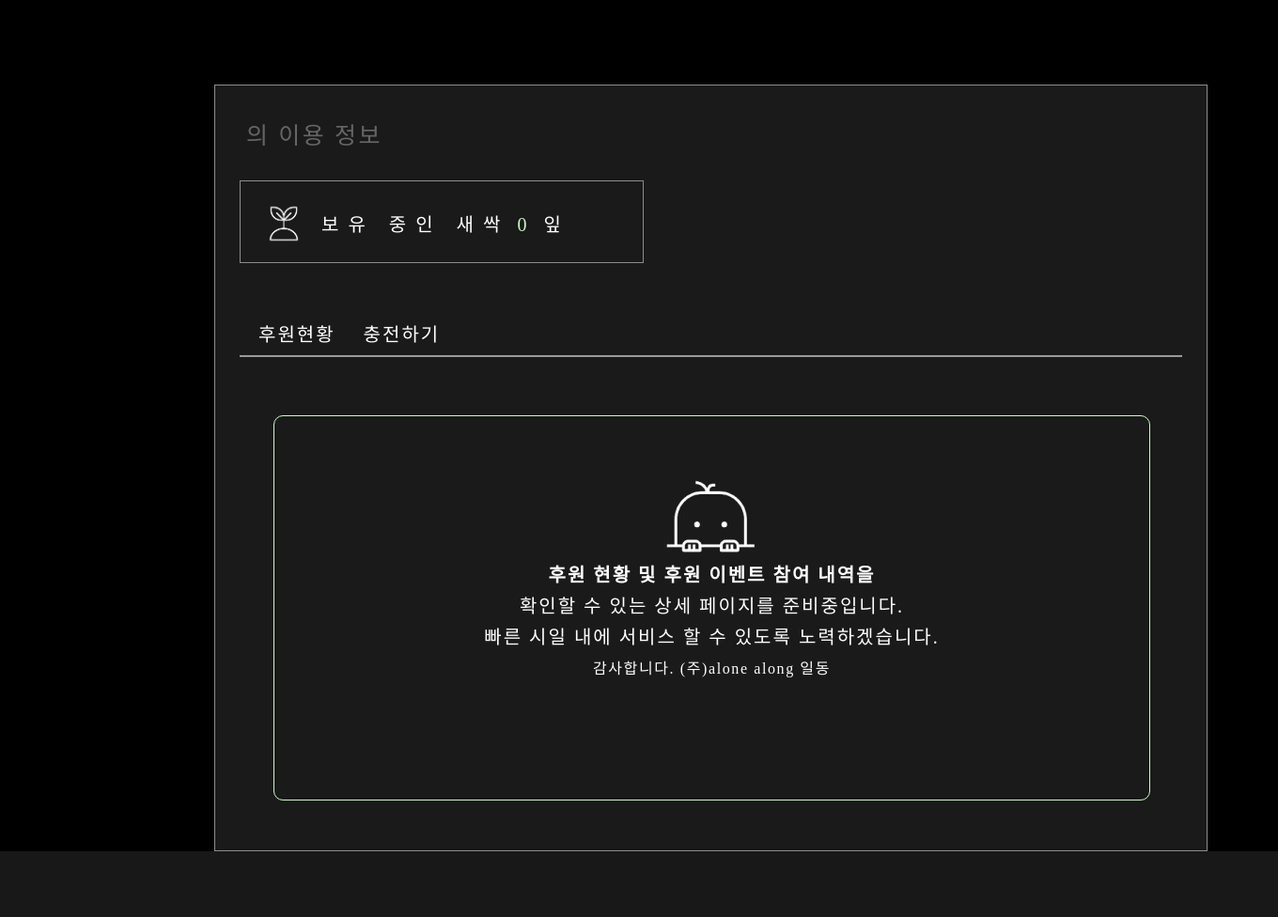
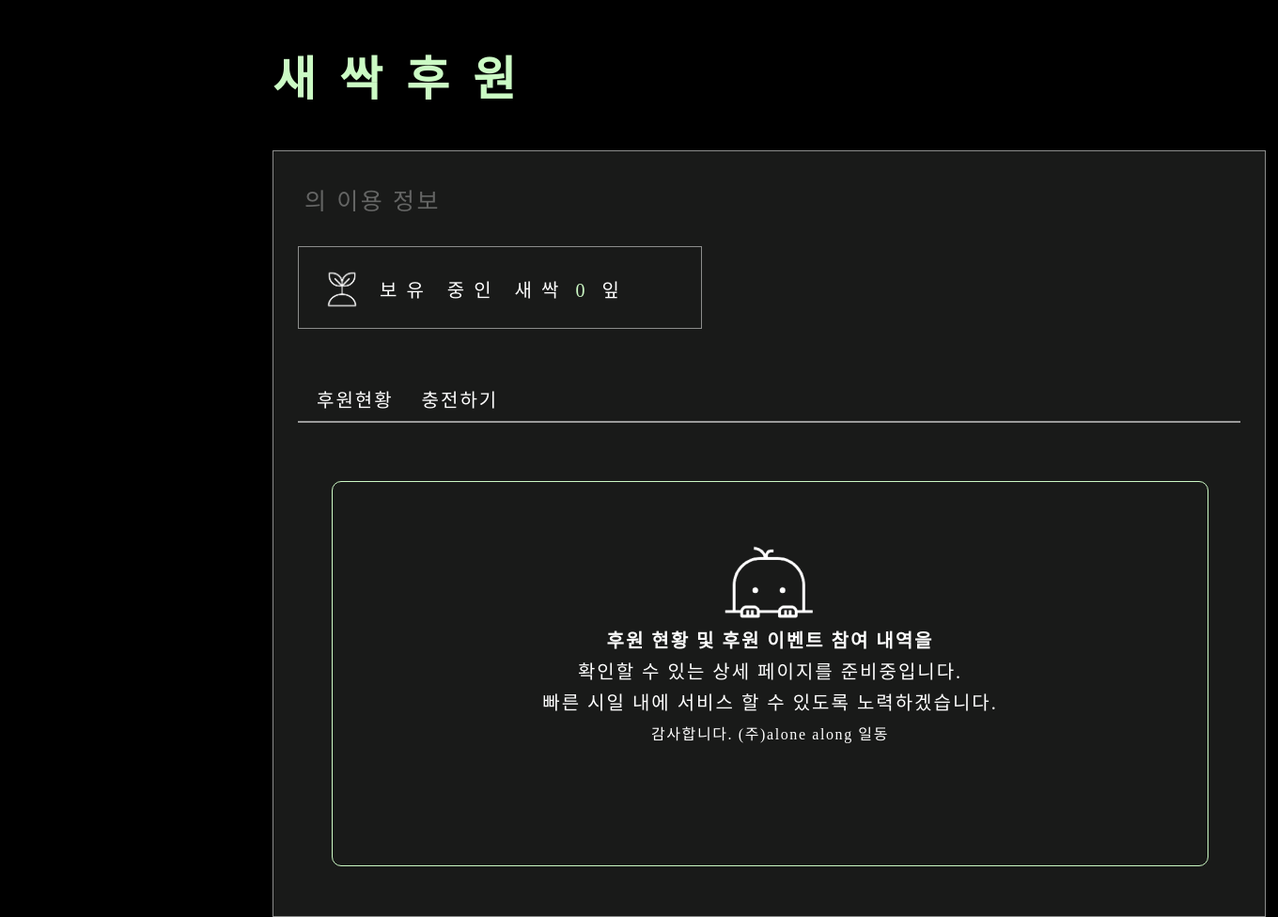
Before and after one commit to sungholion/AloneAlong_Django, a Django app: page /sponsor_status/ in a window 1360 px wide. Shown: the part 60-1036 px from the top of the page at 94% size. Before the commit the page ends 966 px from the top, so only its background shows below. Run offline with Django 4.2, Linux system fonts and the light colour scheme; a user stored in the database is signed in; some libraries are stand-ins or nearby versions.

Commit message:
마이프로필(html에 백 수정), 후원창 2개 완성

```diff
--- a/alongalone/static/css/screen/sponsor/sponsor.css
+++ b/alongalone/static/css/screen/sponsor/sponsor.css
@@ -1,10 +1,11 @@
 
 .top_title {
-    margin-top: 500px;
+    margin-top: 120px;
+    margin-left: 290px;
     font-size: 50px;
     font-weight: 700;
     color: var(--mint);
-    margin-bottom: 10px;
+    margin-bottom: 0;
 }
 
 .content_wrap {
@@ -17,7 +18,7 @@
     height: 814px;
     background-color: rgba(243, 252, 241, 0.1);
     border: 1px solid rgba(255, 255, 255, 0.5);
-    margin: 150px 228px 0 228px;
+    margin: 50px 228px 0 290px;
 }
 
 .content h1 {
--- a/alongalone/templates/myprofile_fin.html
+++ b/alongalone/templates/myprofile_fin.html
@@ -24,7 +24,11 @@
         <div class="profile_left" style="margin-top: 25px;">
             <!-- B : 사용자 사진 -->
             <div class="profile_bg green">
-                <span class="profile_img"></span>
+                <span class="profile_img">
+                    {% if user.profilePhoto %}
+                    <img class="size" src="{{user.profilePhoto.url}}" alt="">
+                    {% endif %}
+                </span>
             </div>
         </div>
 
--- a/alongalone/templates/sponsor_status.html
+++ b/alongalone/templates/sponsor_status.html
@@ -8,6 +8,7 @@
 
 {% block body %}
 <!-- 검은색 배경 네모 -->
+<h1 class="top_title">새싹후원</h1>
     <div class="content">
         <h1>{{user.username}}의 이용 정보</h1>
         <div class="howmany">
```
Also changed, not shown: alongalone/static/css/screen/detail/count_popup.css (+7 -6 lines), alongalone/static/css/screen/myprofile/myprofile.css (+8 -0 lines).
